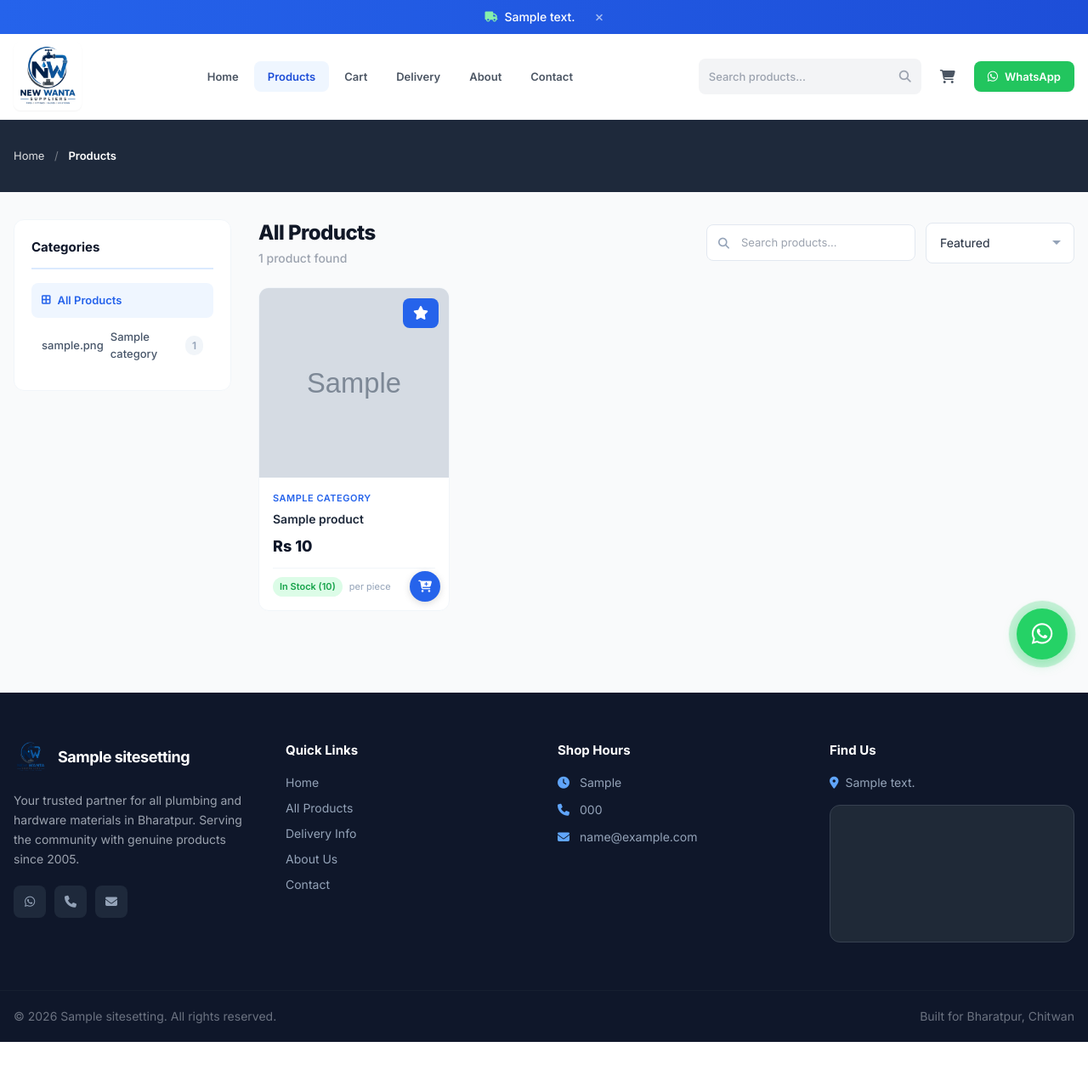
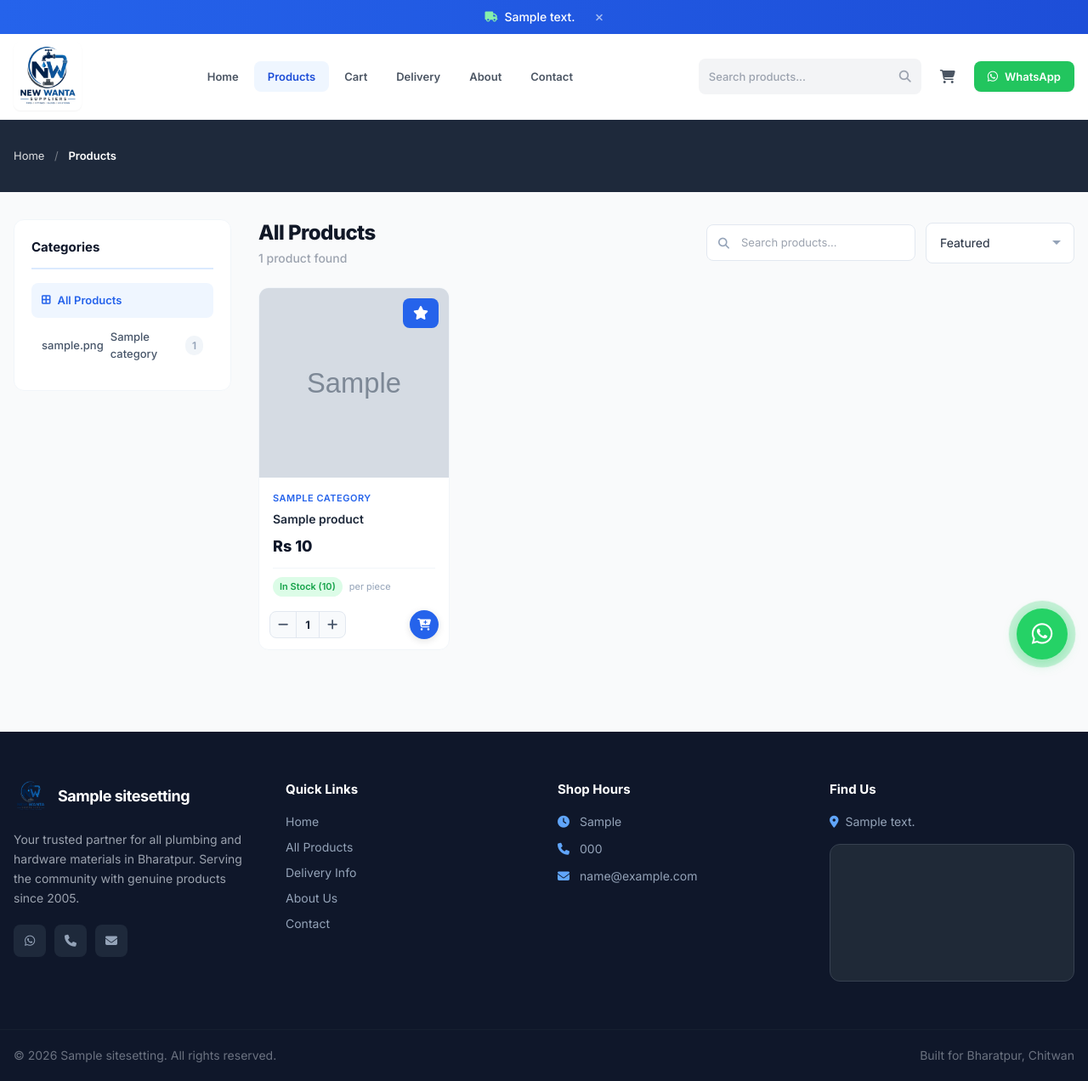
Before and after one commit to 2anupam0/bharatpur-plumbing-hub, a Django app: page /products/ in a window 1280 px wide. Shown: the whole page at 85% size. Before the commit the page ends 1226 px from the top, so only its background shows below. Run offline with Django 4.2, Linux system fonts and the light colour scheme; tables that the repository leaves empty hold one stand-in row (values such as "Sample post"); grey boxes marked "Sample" are stand-in pictures; grey boxes are pictures that could not be loaded.

Commit message:
Add qty controls + cart button at card bottom: select quantity then add to cart

```diff
--- a/shop/static/shop/css/style.css
+++ b/shop/static/shop/css/style.css
@@ -279,6 +279,79 @@ body {
 .product-card-actions {
     display: none;
 }
+.card-bottom-bar {
+    display: flex;
+    align-items: center;
+    justify-content: space-between;
+    padding: 0 12px 12px;
+}
+.card-qty-ctrl {
+    display: flex;
+    align-items: center;
+    border: 1px solid var(--gray-200);
+    border-radius: 8px;
+    overflow: hidden;
+    background: var(--gray-50, #f9fafb);
+}
+.card-qty-ctrl button {
+    width: 30px;
+    height: 30px;
+    border: none;
+    background: transparent;
+    color: var(--gray-600);
+    font-size: 14px;
+    font-weight: 700;
+    cursor: pointer;
+    display: flex;
+    align-items: center;
+    justify-content: center;
+    transition: all 0.15s ease;
+}
+.card-qty-ctrl button:hover {
+    background: var(--primary);
+    color: #fff;
+}
+.card-qty-ctrl button:active {
+    transform: scale(0.9);
+}
+.card-qty-ctrl .card-qty-val {
+    width: 28px;
+    text-align: center;
+    font-size: 13px;
+    font-weight: 700;
+    color: var(--gray-800);
+    border-left: 1px solid var(--gray-200);
+    border-right: 1px solid var(--gray-200);
+    line-height: 30px;
+    user-select: none;
+}
+.card-cart-btn {
+    width: 34px;
+    height: 34px;
+    border: none;
+    border-radius: 50%;
+    background: var(--primary);
+    color: #fff;
+    font-size: 14px;
+    cursor: pointer;
+    display: flex;
+    align-items: center;
+    justify-content: center;
+    box-shadow: 0 2px 8px rgba(0,0,0,0.12);
+    transition: all 0.2s ease;
+}
+.card-cart-btn:hover {
+    background: var(--primary-dark);
+    transform: scale(1.1);
+    box-shadow: 0 4px 12px rgba(37,99,235,0.35);
+}
+.card-cart-btn:active {
+    transform: scale(0.92);
+}
+.card-cart-btn.added {
+    background: var(--green);
+}
+
 .cart-icon-btn {
     position: absolute;
     bottom: 10px;
--- a/shop/static/shop/js/main.js
+++ b/shop/static/shop/js/main.js
@@ -155,3 +155,18 @@ function addToCart(productId, btn, quantity) {
         form.submit();
     });
 }
+
+function cardQty(productId, delta, el) {
+    var ctrl = el.closest('.card-qty-ctrl');
+    var valEl = ctrl.querySelector('.card-qty-val');
+    var v = parseInt(valEl.textContent) + delta;
+    if (v < 1) v = 1;
+    valEl.textContent = v;
+}
+
+function cardCartAdd(productId, el) {
+    var card = el.closest('.product-card');
+    var valEl = card.querySelector('.card-qty-val');
+    var qty = valEl ? parseInt(valEl.textContent) || 1 : 1;
+    addToCart(productId, el, qty);
+}
--- a/shop/templates/shop/product_list.html
+++ b/shop/templates/shop/product_list.html
@@ -67,11 +67,6 @@
             <div class="product-grid">
                 {% for product in products %}
                 <div class="product-card animate-in">
-                    {% if product.is_in_stock %}
-                    <button type="button" class="cart-icon-btn" onclick="event.preventDefault();event.stopPropagation();addToCart({{ product.pk }}, this)" title="Add to Cart">
-                        <i class="fas fa-cart-plus"></i>
-                    </button>
-                    {% endif %}
                     <a href="{% url 'product_detail' product.slug %}" class="product-card-link">
                         <div class="product-image">
                             {% with first_img=product.additional_images.all.0 %}
@@ -107,6 +102,18 @@
                             </div>
                         </div>
                     </a>
+                    {% if product.is_in_stock %}
+                    <div class="card-bottom-bar">
+                        <div class="card-qty-ctrl">
+                            <button type="button" onclick="cardQty({{ product.pk }}, -1, this)"><i class="fas fa-minus"></i></button>
+                            <span class="card-qty-val">1</span>
+                            <button type="button" onclick="cardQty({{ product.pk }}, 1, this)"><i class="fas fa-plus"></i></button>
+                        </div>
+                        <button type="button" class="card-cart-btn" onclick="cardCartAdd({{ product.pk }}, this)" title="Add to Cart">
+                            <i class="fas fa-cart-plus"></i>
+                        </button>
+                    </div>
+                    {% endif %}
                 </div>
                 {% endfor %}
             </div>
@@ -159,11 +166,6 @@
     <div class="product-grid">
         {% for rp in related_products %}
         <div class="product-card animate-in">
-            {% if rp.is_in_stock %}
-            <button type="button" class="cart-icon-btn" onclick="event.preventDefault();event.stopPropagation();addToCart({{ rp.pk }}, this)" title="Add to Cart">
-                <i class="fas fa-cart-plus"></i>
-            </button>
-            {% endif %}
             <a href="{% url 'product_detail' rp.slug %}" class="product-card-link">
                 <div class="product-image">
                     {% with first_img=rp.additional_images.all.0 %}
@@ -188,6 +190,18 @@
                     </div>
                 </div>
             </a>
+            {% if rp.is_in_stock %}
+            <div class="card-bottom-bar">
+                <div class="card-qty-ctrl">
+                    <button type="button" onclick="cardQty({{ rp.pk }}, -1, this)"><i class="fas fa-minus"></i></button>
+                    <span class="card-qty-val">1</span>
+                    <button type="button" onclick="cardQty({{ rp.pk }}, 1, this)"><i class="fas fa-plus"></i></button>
+                </div>
+                <button type="button" class="card-cart-btn" onclick="cardCartAdd({{ rp.pk }}, this)" title="Add to Cart">
+                    <i class="fas fa-cart-plus"></i>
+                </button>
+            </div>
+            {% endif %}
         </div>
         {% endfor %}
     </div>
```
Also changed, not shown: shop/templates/shop/home.html (+12 -5 lines), shop/templates/shop/product_detail.html (+12 -5 lines).
